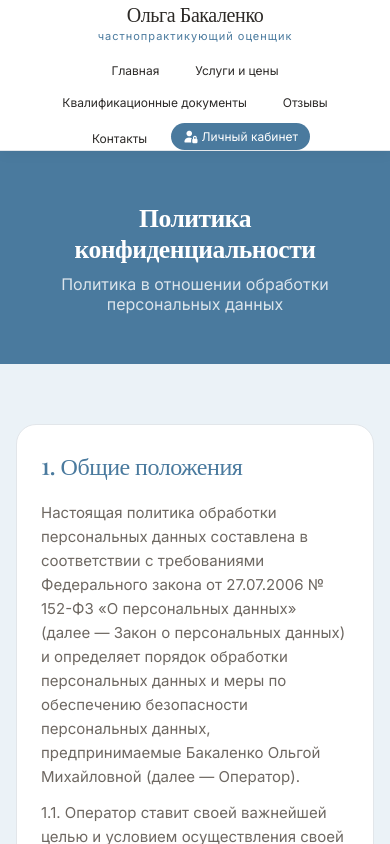
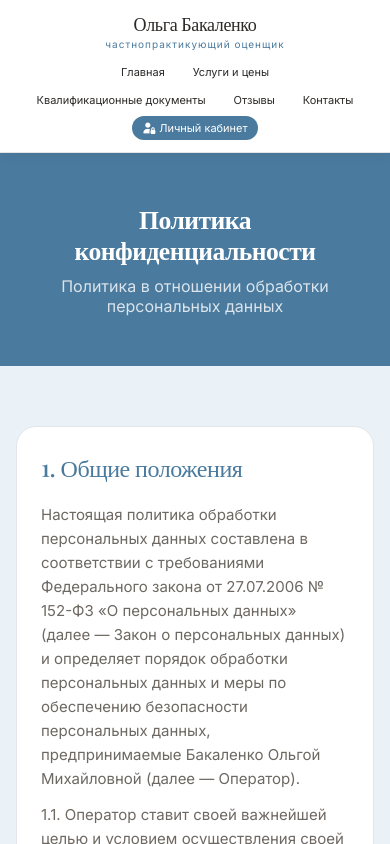
Before and after one commit to nasstassii/ocenka-site, a React (Create React App) app: page /privacy in a window 390 px wide. Shown: the top 844 px of the page. Built offline with nearby package versions, Linux system fonts and the light colour scheme.

Commit message:
Изменения адаптивности

```diff
--- a/src/styles/responsive.css
+++ b/src/styles/responsive.css
@@ -56,10 +56,22 @@
     flex-direction: column;
     align-items: center;
     text-align: center;
+    gap: 12px;
+    padding: 16px 0;
+  }
+
+  .logo h2 {
+    font-size: 20px;
+  }
+
+  .logo p {
+    font-size: 11px;
   }
 
   .nav-links {
     justify-content: center;
+    gap: 16px;
+    width: 100%;
   }
 
   .price-table th:nth-child(2),
@@ -68,6 +80,13 @@
   .price-table td:nth-child(3) {
     text-align: left;
   }
+}
+
+.hero-badge {
+  display: inline-block;
+  width: auto;
+  white-space: nowrap;
+  flex-shrink: 0;
 }
 
 @media (max-width: 600px) {
@@ -106,9 +125,25 @@
     font-size: 1.8rem;
   }
 
+  .hero-badge {
+    display: inline-block;
+    width: auto !important;
+    white-space: nowrap;
+  }
+
+  .hero-content div {
+    display: flex;
+    gap: 12px;
+    flex-wrap: wrap;
+  }
+
+  .hero-content .btn-primary,
+  .hero-content .btn-outline {
+    margin: 0;
+  }
+
   .btn-outline {
     margin-left: 0;
-    margin-top: 1rem;
   }
 
   .cabinet-tabs {
@@ -131,8 +166,21 @@
     gap: 8px;
   }
 
+  .nav-inner {
+    gap: 10px;
+    padding: 12px 0;
+  }
+
+  .logo h2 {
+    font-size: 18px;
+  }
+
+  .logo p {
+    font-size: 10px;
+  }
+
   .nav-links {
-    gap: 12px;
+    gap: 10px;
   }
 
   .nav-links a,
@@ -141,12 +189,9 @@
     padding: 6px 12px;
   }
 
-  .logo h2 {
-    font-size: 20px;
-  }
-
-  .logo p {
-    font-size: 11px;
+  .btn-cabinet {
+    white-space: nowrap;
+    display: inline-block;
   }
 
   .profile-form-row .name-input {
@@ -184,17 +229,38 @@
   }
 }
 
+@media (max-width: 480px) {
+  .nav-links {
+    gap: 8px;
+  }
+
+  .nav-links a,
+  .btn-cabinet {
+    font-size: 11px;
+    padding: 5px 10px;
+  }
+}
+
 @media (max-width: 380px) {
   .container {
     padding: 0 12px;
   }
 
+  .nav-inner {
+    padding: 8px 0;
+    gap: 8px;
+  }
+
   .logo h2 {
-    font-size: 18px;
+    font-size: 16px;
+  }
+
+  .logo p {
+    font-size: 9px;
   }
 
   .nav-links {
-    gap: 8px;
+    gap: 6px;
   }
 
   .nav-links a,
@@ -287,3 +353,11 @@
 * {
   -webkit-tap-highlight-color: transparent;
 }
+
+.hero-badge {
+  display: inline-block !important;
+  width: fit-content !important;
+  max-width: fit-content !important;
+  white-space: nowrap !important;
+  flex-shrink: 0 !important;
+}
```
